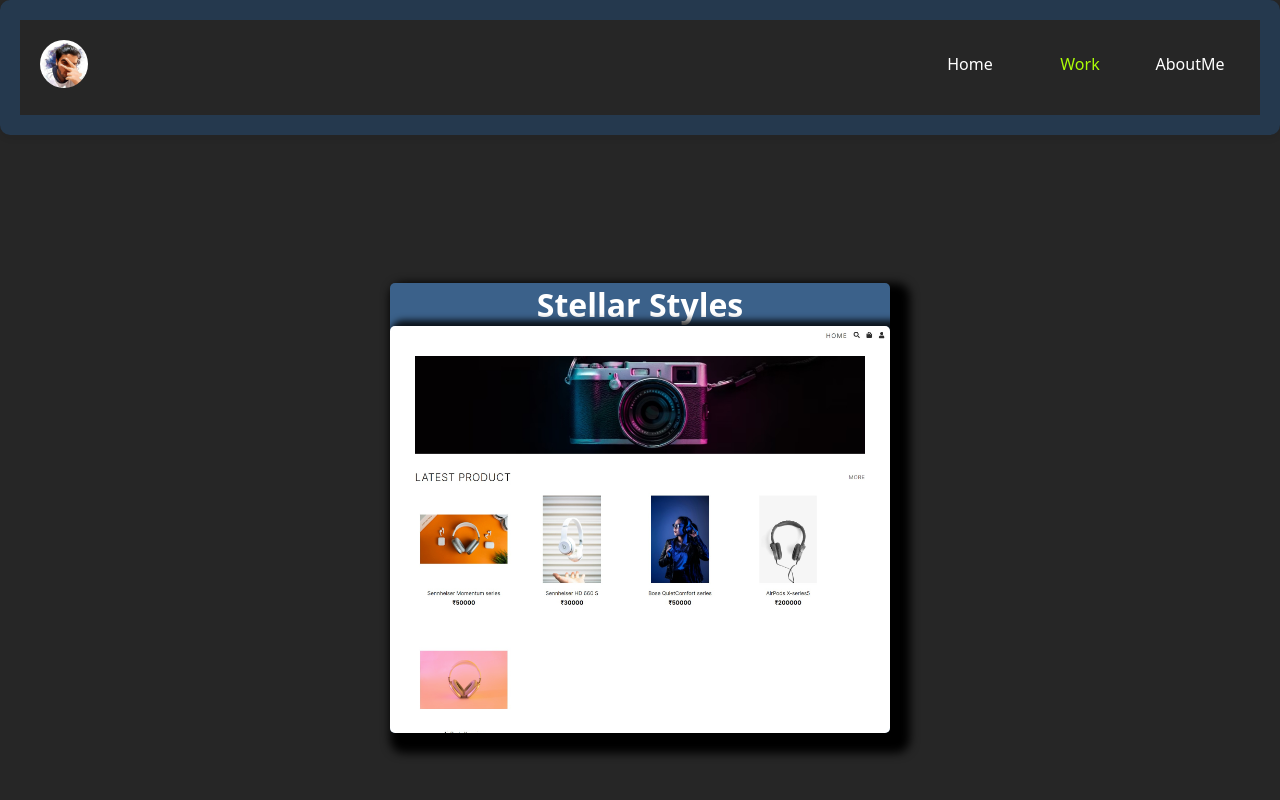
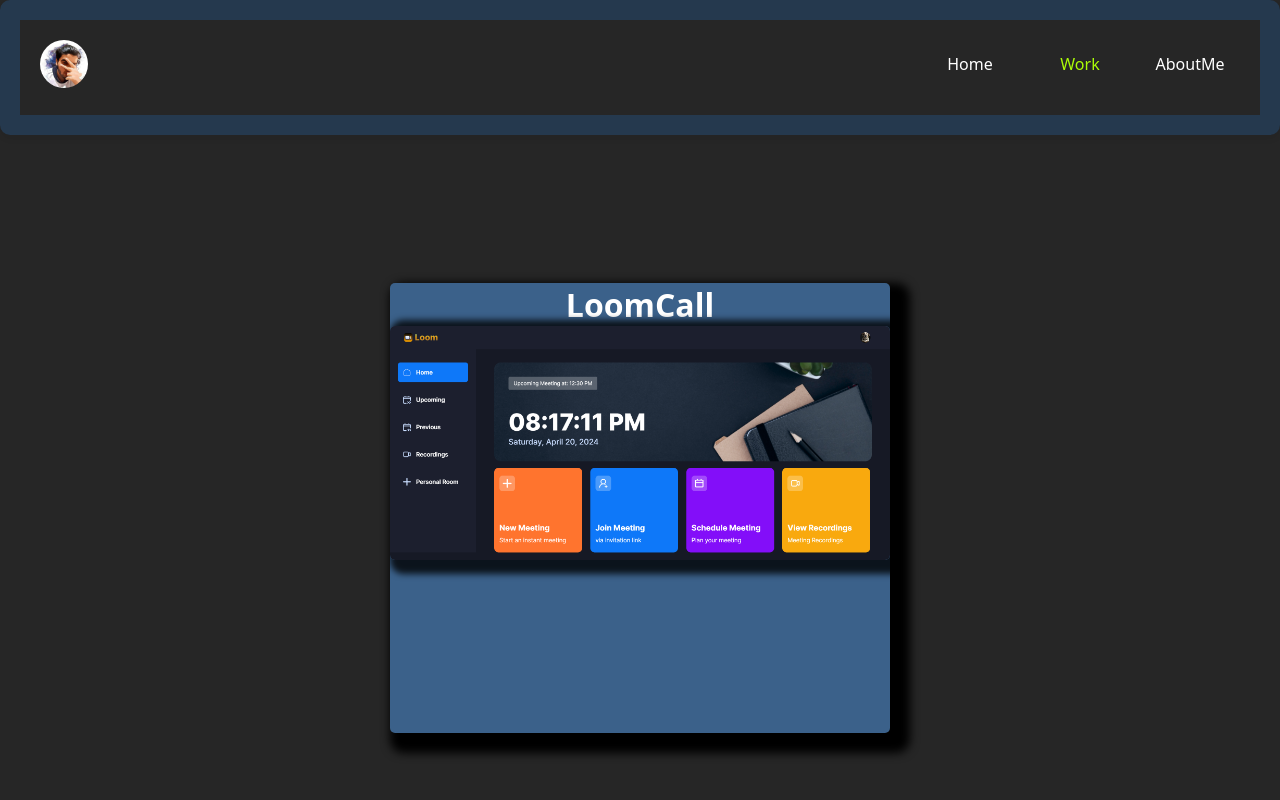
Before and after one commit to ranayuvrajsingh/Connect-YuvJ, a Next.js app: page /work in a window 1280 px wide. Shown: the top 800 px of the page. Built offline with nearby package versions, Linux system fonts and the light colour scheme.

Commit message:
Update page.jsx

```diff
--- a/src/app/work/page.jsx
+++ b/src/app/work/page.jsx
@@ -24,6 +24,16 @@
   return (
     <>
       <div className={styles.imgContainer}>
+         <div className={`${styles["div"]} ${styles["content-overlay"]}`}>
+          <h1 className={styles.text}>LoomCall</h1>
+          <Link href="https://loomcall.vercel.app/" target={"_blank"}>
+            {" "}
+            <img className={styles.img3} src="/loomcall-vercel-app.png" alt="Image" />
+          </Link>
+          <div
+            className={`${styles["content-details"]} ${styles["fadeIn-top"]} ${styles["fadeIn-right"]}`}
+          ></div>
+        </div>
         <div className={`${styles["div"]} ${styles["content-overlay"]}`}>
           <h1 className={styles.text}>Stellar Styles</h1>
           <Link href="https://stellarstyles.vercel.app/" target={"_blank"}>
```
